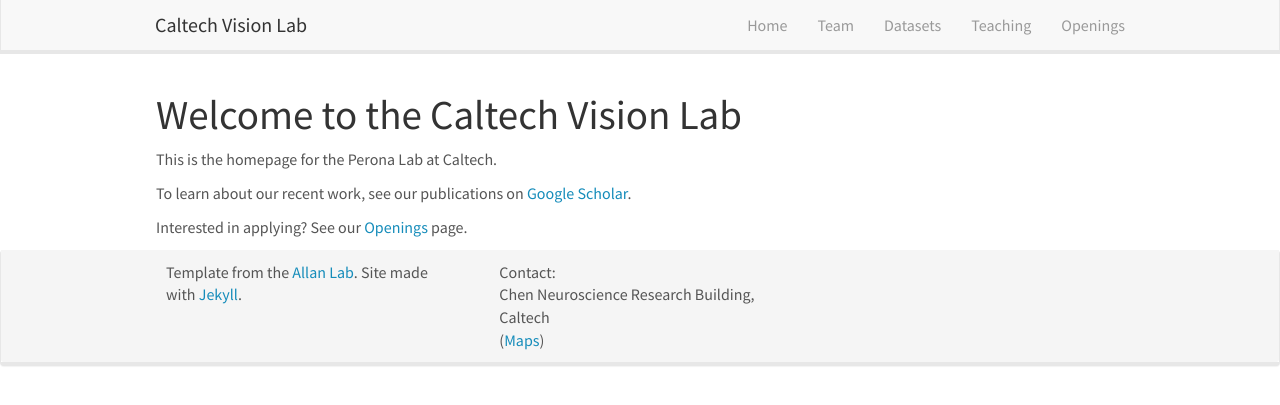
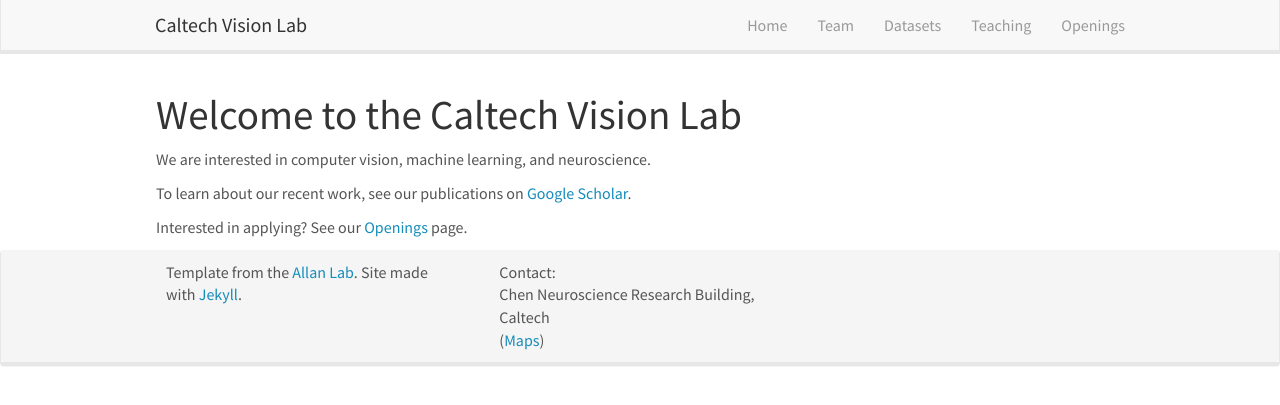
Before and after one commit to caltechvisionlab/caltechvisionlab.github.io, a Jekyll site: the page built from _pages/home.md, in a window 1280 px wide. Shown: the top 405 px of the page. Built offline with Jekyll 4.4.1, drawn with Linux system fonts in a browser that asks for light colours; nearby versions of some CDN libraries.

Commit message:
Update home.md

```diff
--- a/_pages/home.md
+++ b/_pages/home.md
@@ -6,7 +6,7 @@
 permalink: /
 ---
 
-This is the homepage for the Perona Lab at Caltech.
+We are interested in computer vision, machine learning, and neuroscience.
 
 To learn about our recent work, see our publications on [Google Scholar](https://scholar.google.com/citations?hl=en&user=j29kMCwAAAAJ&view_op=list_works&alert_preview_top_rm=2&sortby=pubdate).
 
```
